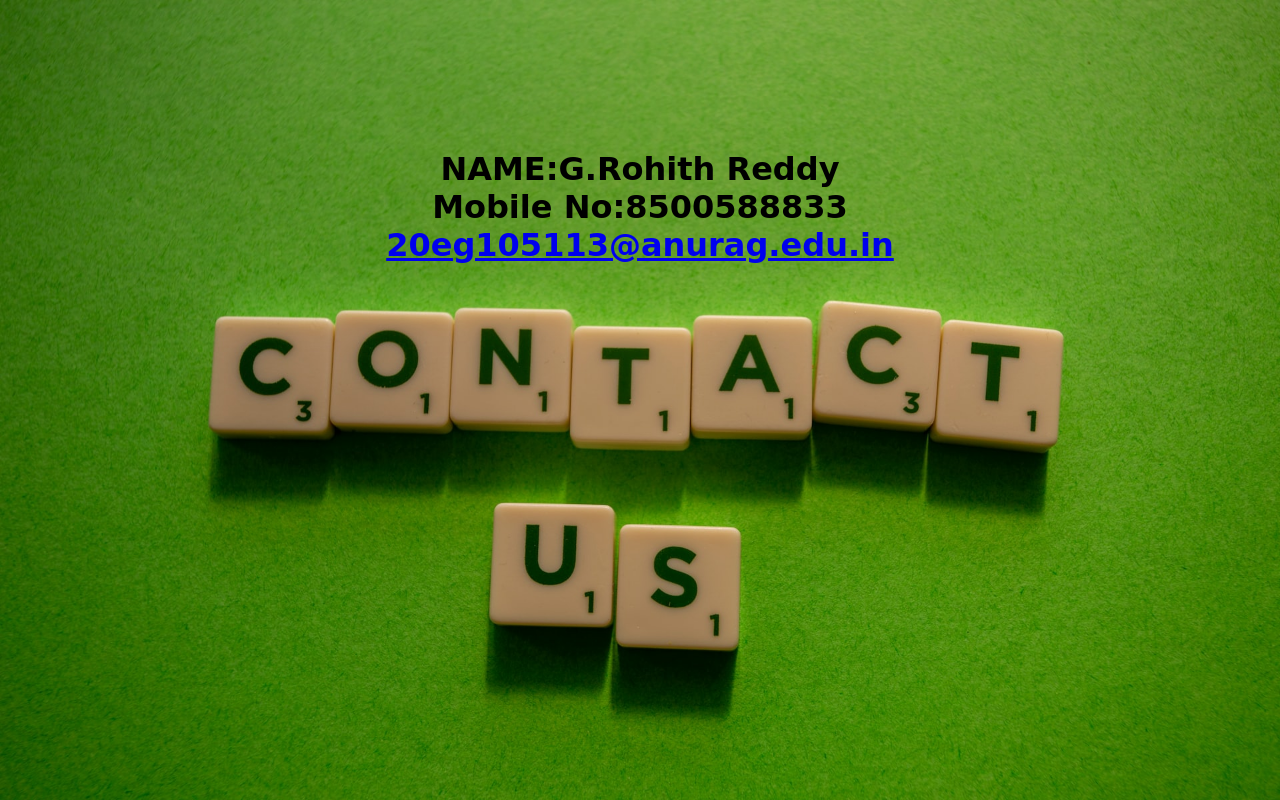
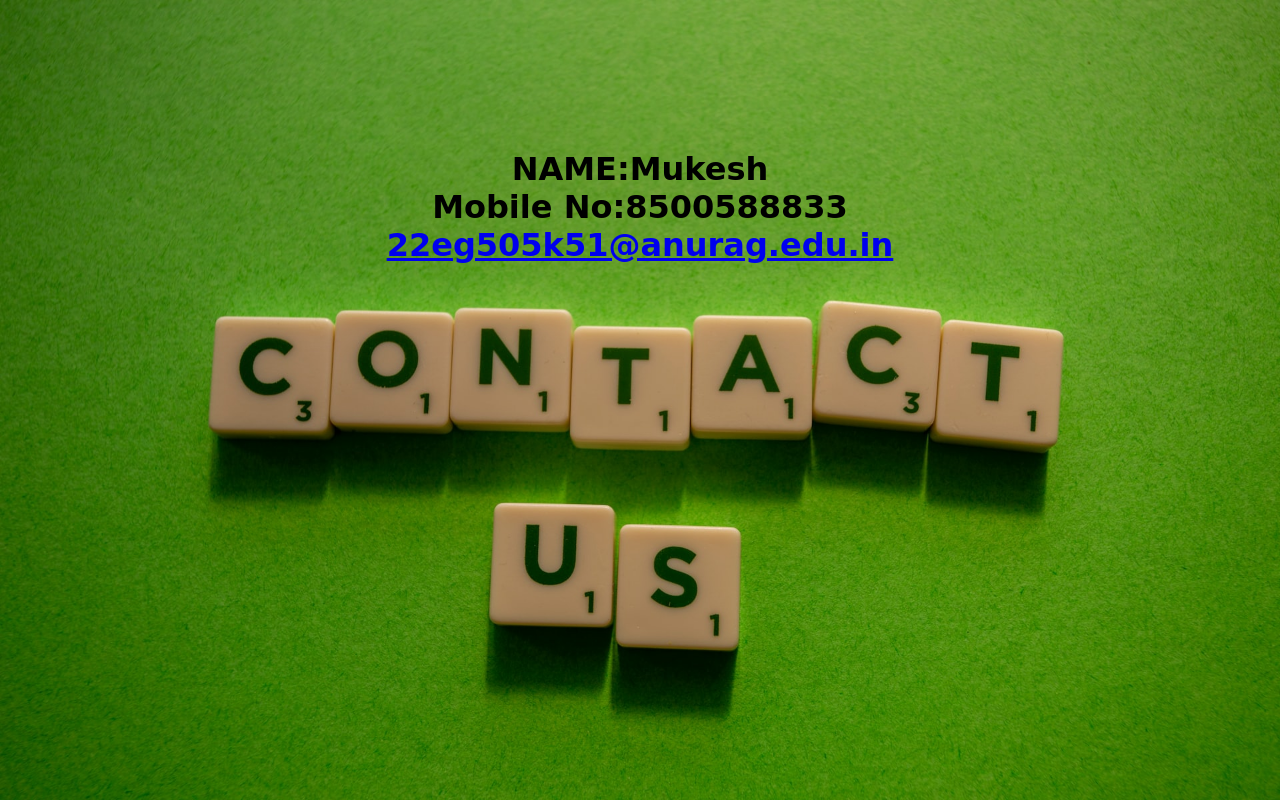
Before and after one commit to TejaCEO/audigitallibrary, a plain HTML site: page contactus.html in a window 1280 px wide. Drawn offline with Linux system fonts and the light colour scheme.

Commit message:
Update contactus.html

```diff
--- a/contactus.html
+++ b/contactus.html
@@ -23,9 +23,9 @@
 
 </head>
 <body>
-    <p><h1>NAME:G.Rohith Reddy<br>
+    <p><h1>NAME:Mukesh<br>
     Mobile No:8500588833 <br>
-    <a href = "mailto:20eg105113@anurag.edu.in">20eg105113@anurag.edu.in</a>
+    <a href = "mailto:22eg505k51@anurag.edu.in">22eg505k51@anurag.edu.in</a>
 </h1></p>
 
 
```
